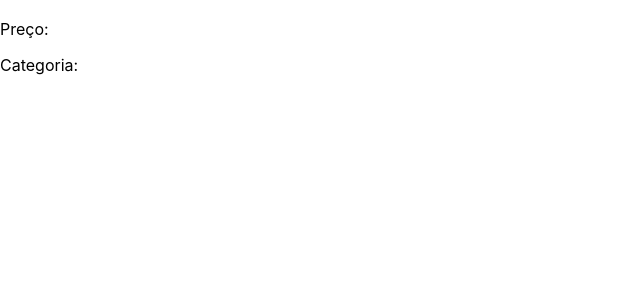
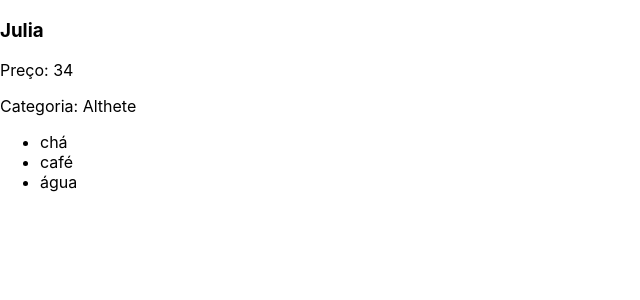
Before and after one commit to Samuel-fsb/react, a React (Create React App) app in the folder meu-projeto/: page / in a window 1280 px wide. Shown: the top 300 px of the page, without its empty margins (0-640 px from the left). Built offline with nearby package versions, Linux system fonts and the light colour scheme.

Commit message:
Usando o map pra renderizar uma lista.

```diff
--- a/meu-projeto/src/App.js
+++ b/meu-projeto/src/App.js
@@ -5,7 +5,7 @@ function App() {
 
   return(
     <div>
-      <CartaoProduto/>
+      <CartaoProduto item={['chá', 'café', 'água']} nome={'Julia'} preco={34} categoria={'Althete'}/>
     </div>
   );
 
--- a/meu-projeto/src/componets/CartaoProduto.js
+++ b/meu-projeto/src/componets/CartaoProduto.js
@@ -1,10 +1,13 @@
-function CartaoProduto({nome, preco, categoria}){
+function CartaoProduto({nome, preco, categoria, item=[]}){
 
     return(
         <div className="cartao">
             <h3>{nome}</h3>
             <p>Preço: {preco}</p>
             <span>Categoria: {categoria}</span>
+            <ul>
+                {item.map((elemento, index) => <li key={index}>{elemento}</li>)}
+            </ul>
         </div>
     );
 
```
